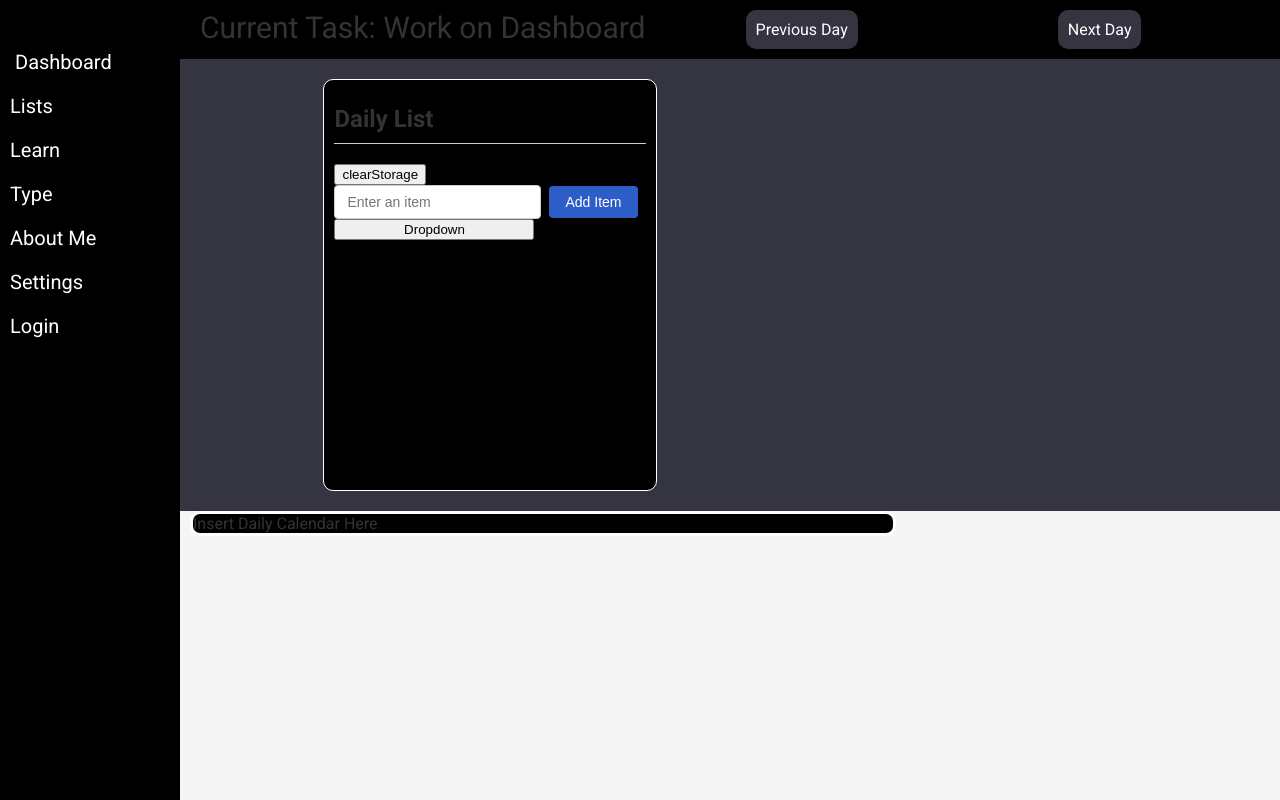
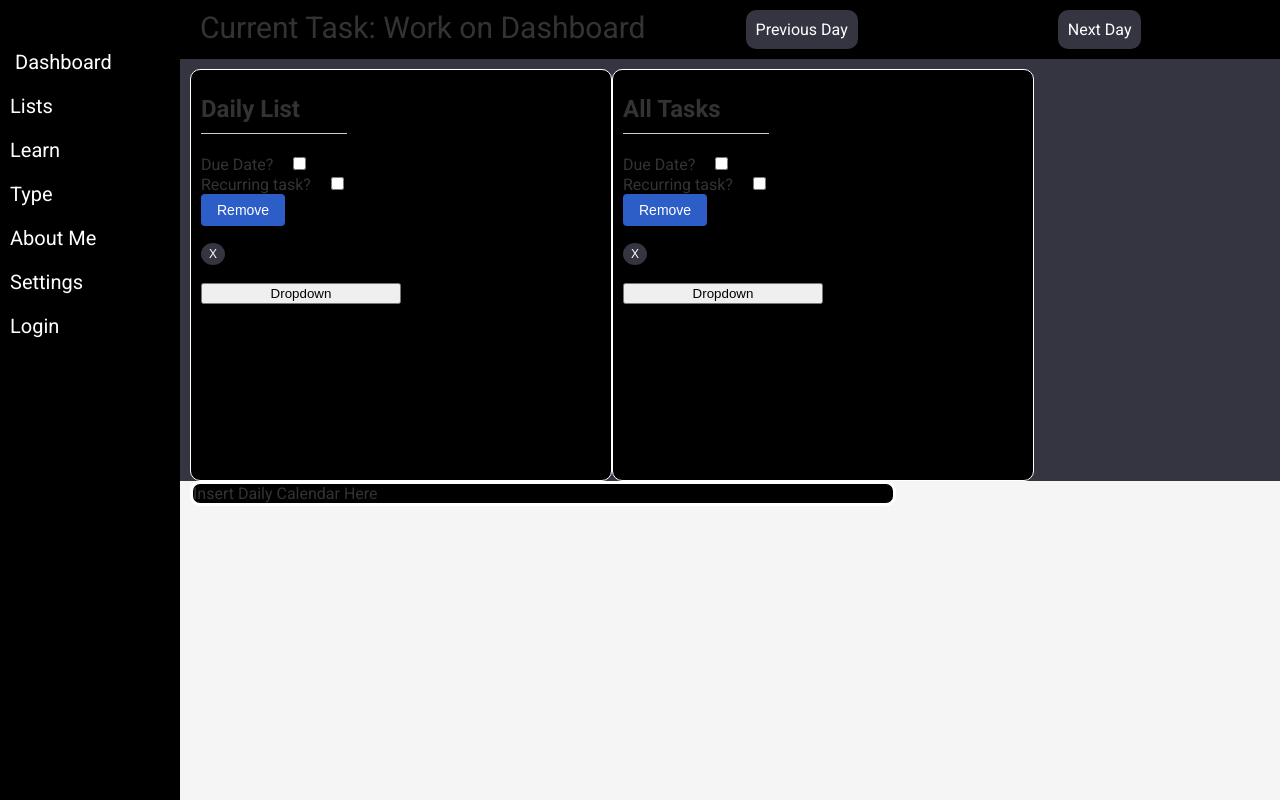
Before and after one commit to philwing100/Portfolio-Vue-Frontend, a Vue app: page /Dashboard in a window 1280 px wide. Built offline with nearby package versions, Linux system fonts and the light colour scheme.

Commit message:
Added checkbox, date input, slider select, changes to the list element.

```diff
--- a/src/components/AboutMeComponents/SideScrolling.vue
+++ b/src/components/AboutMeComponents/SideScrolling.vue
@@ -1,10 +1,7 @@
 <template>
     <div id="scroll-container">
-
         <div id="scroll-text">This is scrolling text.</div>
     </div>
-
-
 </template>
 
 <script>
--- /dev/null
+++ b/src/components/ListItems/CheckBox.vue
@@ -0,0 +1,43 @@
+<template>
+    <div class="checkbox-container">
+      <label for="checkbox-input">{{ label }}</label>
+      <input
+        type="checkbox"
+        id="checkbox-input"
+        v-model="isChecked"
+        @change="emitCheckboxChange"
+        @keyup.enter="toggleCheckbox"
+        tabindex="0" />
+    </div>
+  </template>
+
+  <script>
+  export default {
+    name: 'CheckboxInput',
+    props: {
+      label: {
+        type: String,
+        default: 'Checkbox' // Default label text
+      }
+    },
+    data() {
+      return {
+        isChecked: false
+      };
+    },
+    methods: {
+      emitCheckboxChange() {
+        this.$emit('checkbox-toggled', this.isChecked); // Emit the checked state to the parent
+      },
+      toggleCheckbox() {
+        // Toggle the checkbox value when Enter is pressed
+        this.isChecked = !this.isChecked;
+        this.emitCheckboxChange(); // Emit the change
+      }
+    }
+  };
+  </script>
+
+  <style scoped>
+  /* Add your styling here */
+  </style>
--- /dev/null
+++ b/src/components/ListItems/DateInput.vue
@@ -0,0 +1,25 @@
+<template>
+  <div class="date-input-container">
+    <label for="date-input"></label>
+    <input type="date" id="date-input" v-model="selectedDate" @change="emitDateChange" />
+  </div>
+</template>
+
+<script>
+export default {
+  data() {
+    return {
+      selectedDate: null,
+    };
+  },
+  methods: {
+    emitDateChange() {
+      this.$emit('date-selected', this.selectedDate); // Emit the selected date to the parent
+    }
+  }
+};
+</script>
+
+<style scoped>
+/* Add your styling here */
+</style>
--- /dev/null
+++ b/src/components/ListItems/ListElement.css
@@ -0,0 +1,165 @@
+.dropbtn {
+    margin-bottom: 10px;
+    min-width: 20px;
+    max-width: 200px;
+    width: 200px;
+  }
+
+
+  .dropdown {
+    position: relative;
+    display: inline-block;
+  }
+
+  .dropdown-content {
+    display: none;
+    position: absolute;
+    background-color: #f9f9f9;
+    min-width: 160px;
+    box-shadow: 0 8px 16px 0 rgba(0, 0, 0, 0.2);
+    z-index: 1;
+  }
+
+  .dropdown-content a {
+    color: black;
+    padding: 12px 16px;
+    text-decoration: none;
+    display: block;
+  }
+
+  .dropdown-content a:hover {
+    background-color: #f1f1f1;
+  }
+
+  .dropdown:hover .dropdown-content {
+    display: block;
+  }
+
+  .text-cursor {
+    cursor: text;
+  }
+
+  .item-text:focus {
+    outline: none;
+    /* Remove default outline for focused element */
+  }
+
+  .drag-button {
+    padding: 4px;
+    background-color: #ccc;
+    color: #333;
+    border: none;
+    border-radius: 4px;
+    cursor: pointer;
+    margin-right: 4px;
+  }
+
+  /* Styles for dragging */
+  .ListItem li {
+    cursor: move;
+  }
+
+  .template-container {
+    background-color: black;
+    border-radius: 10px;
+    border-color: white;
+    border-width: 1px;
+    border-style: solid;
+    min-height: 400px;
+    max-height: 600px;
+    min-width: 400px;
+    max-width: 500px;
+    padding: 5px 10px;
+  }
+
+  .input-container {
+    margin-bottom: 0px;
+    display: flex;
+    align-items: center;
+  }
+
+
+
+  .input-field {
+    padding: 8px 12px;
+    border: 1px solid #ccc;
+    border-radius: 4px;
+    margin-right: 8px;
+    font-size: 14px;
+  }
+
+  .add-button,
+  .toggle-popup-button {
+    padding: 8px 16px;
+    background-color: #2d5dc7;
+    color: white;
+    border: none;
+    border-radius: 4px;
+    cursor: pointer;
+    font-size: 14px;
+    margin-right: 8px;
+  }
+
+  .remove-button {
+    padding: 4px 8px;
+    background-color: #343541;
+    color: white;
+    border: none;
+    border-radius: 50%;
+    cursor: pointer;
+    font-size: 12px;
+    margin-right: 8px;
+  }
+
+  .ListContainer {
+    display: flex;
+    flex-direction: column;
+  }
+
+  .ListItem {
+    padding: 0;
+  }
+
+  .item-container {
+    display: flex;
+    align-items: center;
+  }
+
+  .item-text {
+    margin-left: 10px;
+    outline: none;
+  }
+
+  .ListItem li {
+    position: relative;
+    padding-top: 1.45px;
+    padding-bottom: 1.45px;
+  }
+
+  .ListContainer {
+    max-height: 300px;
+    max-width: 400px;
+    overflow-y: auto;
+    display: flex;
+  }
+
+  .ListItem {
+    padding: 0;
+  }
+
+  .ListItem,
+  .RemoveButtonContainer {
+    list-style-type: none;
+    padding: 0;
+  }
+
+  li {
+    list-style-type: none;
+    padding-right: 10px;
+    spellcheck: false;
+  }
+
+  li:hover {
+    background-color: grey;
+    border-radius: 15px;
+  }
--- a/src/components/ListItems/ListElement.vue
+++ b/src/components/ListItems/ListElement.vue
@@ -1,20 +1,22 @@
 <template>
   <div class="template-container">
+    <div :style="{ display: 'inline-block', flexDirection: 'row' }">
       <h2 @blur="updateTitle" contenteditable="true" ref="titleInput" @keydown.enter.prevent="" spellcheck="false">
         {{ title }}
       </h2>
-    <button @click="clearStorage">clearStorage</button>
+      <CheckedBox label="Due Date?" @checkbox-toggled="handleCheckboxToggled"/>
+          <DateInput  v-if="dueDate" @date-selected="handleDateChange" />
+
+          <CheckedBox label="Recurring task?" @checkbox-toggled="handleRecurringTask"/>
+          <!--Later: Recurring task checked = make ui and functions appear for making the list appear every day-->
+
+      <button v-if="debugMode" @click="clearStorage">clearStorage</button>
+    </div>
     <div>
       <div class="input-container">
-        <input type="text" v-model="newItem" placeholder="Enter an item" @keyup.enter="addItem" class="input-field"
-          spellcheck="false">
-        <button @click="addItem" class="add-button">Add Item</button>
+        <button @click="addItem" class="add-button">Remove</button>
       </div>
-      <div class="dropdown">
-          <button @click="toggleDropdown" class="dropbtn">Dropdown</button>
-          <div v-if="isDropdownOpen" class="dropdown-content">
-            <a v-for="(option, index) in titlesArray" :key="index" @click="selectOption(option)">{{ option }}</a>
-          </div>
+      <div>
       </div>
     </div>
     <div class="ListContainer">
@@ -31,10 +33,19 @@
         </li>
       </ul>
     </div>
+    <div class="dropdown">
+      <button @click="toggleDropdown" class="dropbtn">Dropdown</button>
+      <div v-if="isDropdownOpen" class="dropdown-content">
+        <a v-for="(option, index) in titlesArray" :key="index" @click="selectOption(option)">{{ option }}</a>
+      </div>
+    </div>
   </div>
 </template>
 
 <script>
+import DateInput from './DateInput.vue';
+import CheckedBox from './CheckBox.vue';
+import './ListElement.css';
 export default {
   name: 'ListElement',
   props: {
@@ -50,12 +61,20 @@ export default {
       itemsArray: [],
       titlesArray: [],
       draggedIndex: null,
-      isDropdownOpen: false
+      isDropdownOpen: false,
+      selectedMode: 'Mode 1',
+      debugMode: false,
+      dueDate: false,
+      recurringTask: true
     };
   },
   created() {
     // Call a method to load initial data
     this.loadInitialData();
+  },
+  components: {
+    DateInput,
+    CheckedBox
   },
   methods: {
     loadInitialData() {
@@ -70,44 +89,57 @@ export default {
       }
 
       const storedTitlesArray = localStorage.getItem('titlesArray');
-      if(storedTitlesArray){
+      if (storedTitlesArray) {
         this.titlesArray = JSON.parse(storedTitlesArray);
       }
+
+      // Ensure there's at least one empty item in the array
+      if (this.itemsArray.length === 0) {
+        this.itemsArray.push(''); // Base case
+      }
+    },
+    handleDateChange(date) {
+      this.selectedDate = date; // Update the parent component's selectedDate
+    },
+    handleCheckboxToggled() {
+      this.dueDate= !this.dueDate;
+    },
+    handleRecurringTask(){
+      this.recurringTask =!this.recurringTask;
     },
     updateTitle() {
       this.saveList();//Save the current list items to the title before changing the title
       const titleElement = this.$refs.titleInput.innerText;
       this.title = titleElement;
-      let flag=true;
-    if(this.titlesArray.length !== 0){
-      for(let i=0;i<this.titlesArray.length;i++){
+      let flag = true;
+      if (this.titlesArray.length !== 0) {
+        for (let i = 0; i < this.titlesArray.length; i++) {
           //  console.log(this.titlesArray[i]);
           //  console.log(this.title);
-        if(this.titlesArray[i]===this.title){
-          flag=false;
+          if (this.titlesArray[i] === this.title) {
+            flag = false;
           }
         }
       }
-      if(flag){
+      if (flag) {
         this.titlesArray.push(this.title);
         this.saveTitlesArray();
       }
       localStorage.setItem('title', this.title);
       let newItems = localStorage.getItem(this.title)
-      this.itemsArray=JSON.parse(newItems);
+      this.itemsArray = JSON.parse(newItems);
     },
     saveList() {
       localStorage.setItem(this.title, JSON.stringify(this.itemsArray));
     },
-    saveTitlesArray(){
+    saveTitlesArray() {
       localStorage.setItem('titlesArray', JSON.stringify(this.titlesArray));
     },
     addItem() {
       if (this.newItem.trim() !== '') {
         if (!this.itemsArray) {
-          this.itemsArray = []; // Ensure itemsArray is initialized
+          this.itemsArray = [];
         }
-        console.log(this.title + " " + this.itemsArray + " " + this.titlesArray);
         this.itemsArray.push(this.newItem.trim());
         this.newItem = '';
         this.saveList();
@@ -221,6 +253,11 @@ export default {
       this.itemsArray.splice(index, 1);
       this.saveList();
 
+      // Ensure at least one empty item remains
+      if (this.itemsArray.length === 0) {
+        this.itemsArray.push(''); // Add an empty item as a base case
+      }
+
       // Check if the array is not empty and the index is valid before focusing
       if (this.itemsArray.length > 0) {
         const newIndex = index === this.itemsArray.length ? index - 1 : index;
@@ -262,173 +299,3 @@ export default {
   }
 }
 </script>
-
-<style scoped>
-.dropbtn{
-  margin-bottom: 10px;
-  min-width: 20px;
-  max-width:200px;
-  width:200px;
-}
-
-
-.dropdown {
-  position: relative;
-  display: inline-block;
-}
-
-.dropdown-content {
-  display: none;
-  position: absolute;
-  background-color: #f9f9f9;
-  min-width: 160px;
-  box-shadow: 0 8px 16px 0 rgba(0, 0, 0, 0.2);
-  z-index: 1;
-}
-
-.dropdown-content a {
-  color: black;
-  padding: 12px 16px;
-  text-decoration: none;
-  display: block;
-}
-
-.dropdown-content a:hover {
-  background-color: #f1f1f1;
-}
-
-.dropdown:hover .dropdown-content {
-  display: block;
-}
-
-.text-cursor {
-  cursor: text;
-}
-
-.item-text:focus {
-  outline: none;
-  /* Remove default outline for focused element */
-}
-
-.drag-button {
-  padding: 4px;
-  background-color: #ccc;
-  color: #333;
-  border: none;
-  border-radius: 4px;
-  cursor: pointer;
-  margin-right: 4px;
-}
-
-/* Styles for dragging */
-.ListItem li {
-  cursor: move;
-}
-
-.template-container {
-  background-color: black;
-  border-radius: 10px;
-  border-color: white;
-  border-width: 1px;
-  border-style: solid;
-  min-height: 400px;
-  max-height: 600px;
-  min-width: 300px;
-  max-width: 400px;
-  padding: 5px 10px;
-  margin: 10px 10px 20px 10px;
-}
-
-.input-container {
-  margin-bottom: 0px;
-  display: flex;
-  align-items: center;
-}
-
-
-
-.input-field {
-  padding: 8px 12px;
-  border: 1px solid #ccc;
-  border-radius: 4px;
-  margin-right: 8px;
-  font-size: 14px;
-}
-
-.add-button,
-.toggle-popup-button {
-  padding: 8px 16px;
-  background-color: #2d5dc7;
-  color: white;
-  border: none;
-  border-radius: 4px;
-  cursor: pointer;
-  font-size: 14px;
-  margin-right: 8px;
-}
-
-.remove-button {
-  padding: 4px 8px;
-  background-color: #343541;
-  color: white;
-  border: none;
-  border-radius: 50%;
-  cursor: pointer;
-  font-size: 12px;
-  margin-right: 8px;
-}
-
-.ListContainer {
-  display: flex;
-  flex-direction: column;
-}
-
-.ListItem {
-  padding: 0;
-}
-
-.item-container {
-  display: flex;
-  align-items: center;
-}
-
-.item-text {
-  margin-left: 10px;
-  outline: none;
-}
-
-.ListItem li {
-  position: relative;
-  padding-top: 1.45px;
-  padding-bottom: 1.45px;
-  padding-left: 10px;
-}
-
-.ListContainer {
-  max-height: 300px;
-  max-width: 300px;
-  overflow-y: auto;
-  display: flex;
-}
-
-.ListItem {
-  padding: 0;
-}
-
-.ListItem,
-.RemoveButtonContainer {
-  list-style-type: none;
-  padding: 0;
-}
-
-li {
-  list-style-type: none;
-  padding-right: 10px;
-  spellcheck: false;
-}
-
-li:hover {
-  background-color: grey;
-  border-radius: 15px;
-}
-</style>
--- a/src/views/Dashboard.vue
+++ b/src/views/Dashboard.vue
@@ -9,8 +9,9 @@
     </div>
     <div class="page-container" :style="{ 'background-color': colors.background }">
       <div class="content-container">
-        <!-- Pass list name as prop to ListElement component -->
+        <!-- In the future these will be loaded as inputs from the server -->
         <ListElement list-name="Daily List" />
+        <ListElement list-name="All Tasks" />
       </div>
     </div>
     <div class="calendarTemp">Insert Daily Calendar Here</div>
```
Also changed, not shown: src/components/ListItems/SliderSelect.vue (added, +102 -0 lines). Lines whose indentation alone changed are shown as unchanged.
